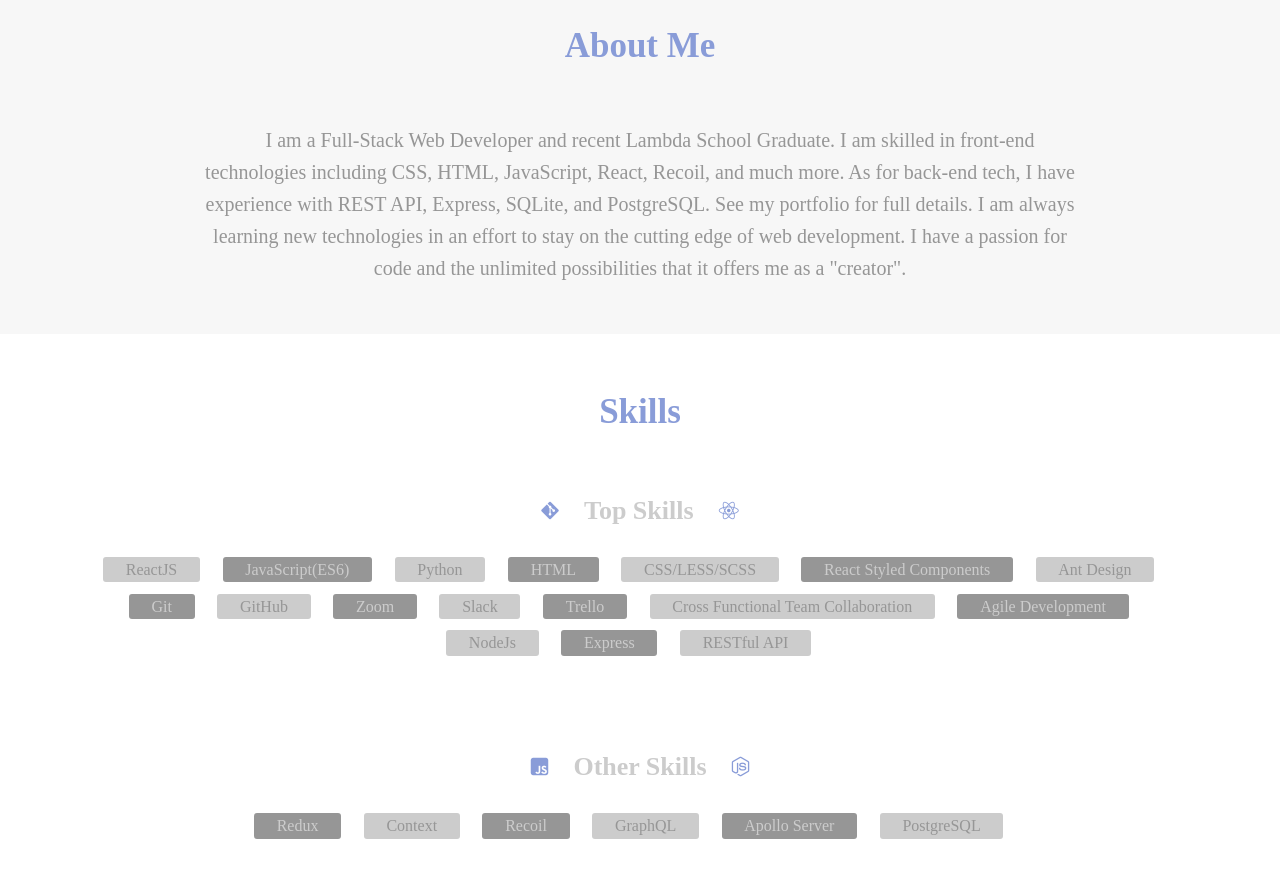
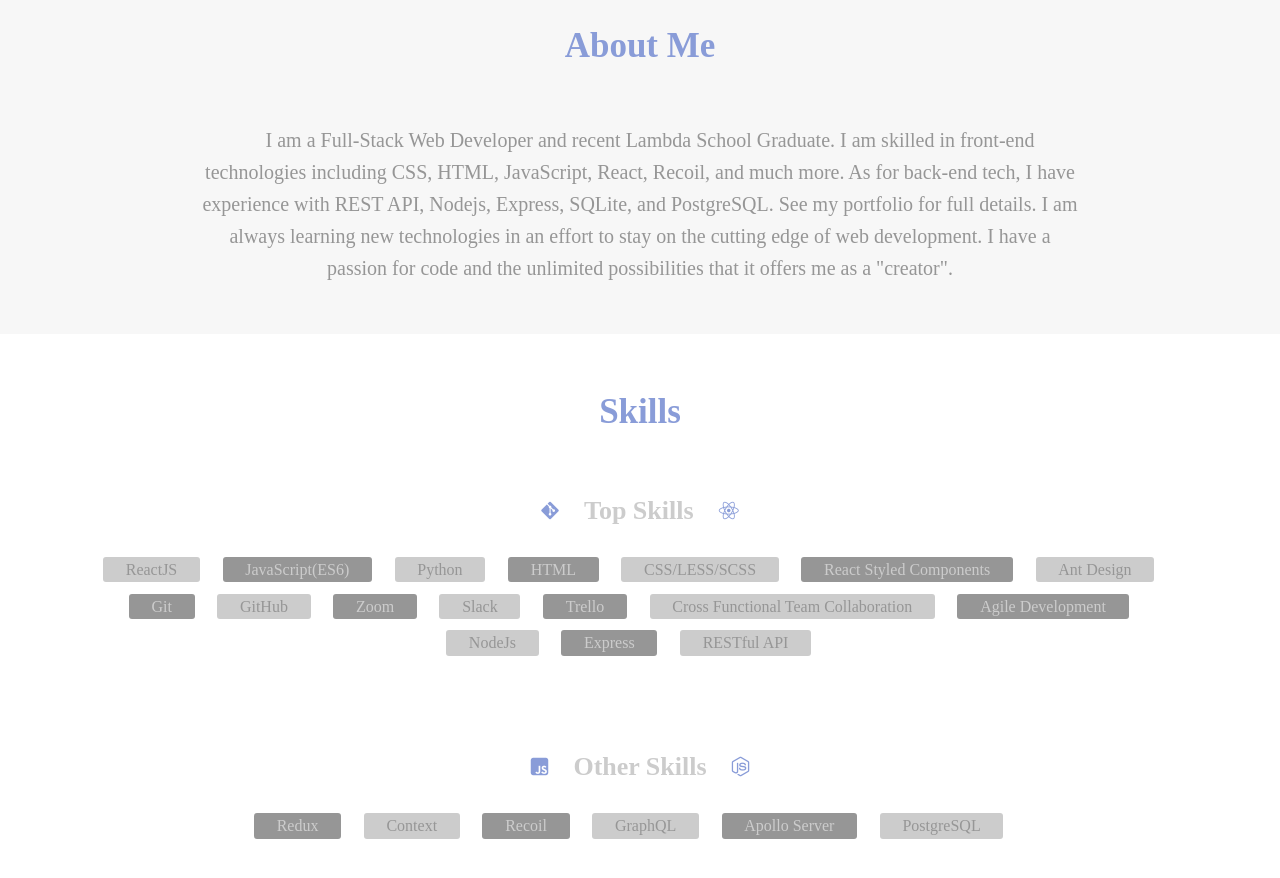
Before and after one commit to fuston05/scott-fuston-portfolio, a React (Create React App) app: page / in a window 1280 px wide. Shown: the part 1100-1978 px from the top of the page. Built offline with nearby package versions, Linux system fonts and the light colour scheme.

Commit message:
edits about text

```diff
--- a/src/components/About/About.jsx
+++ b/src/components/About/About.jsx
@@ -14,7 +14,7 @@ const About = () => {
           {" "}
           &nbsp;&nbsp;&nbsp; I am a Full-Stack Web Developer and recent Lambda
           School Graduate. I am skilled in front-end technologies including CSS, HTML, JavaScript, React, Recoil, and much more. As for back-end
-          tech, I have experience with REST API, Express, SQLite, and
+          tech, I have experience with REST API, Nodejs, Express, SQLite, and
           PostgreSQL. See my portfolio for full details. I am always learning
           new technologies in an effort to stay on the cutting edge of web
           development. I have a passion for code and the unlimited possibilities
```
